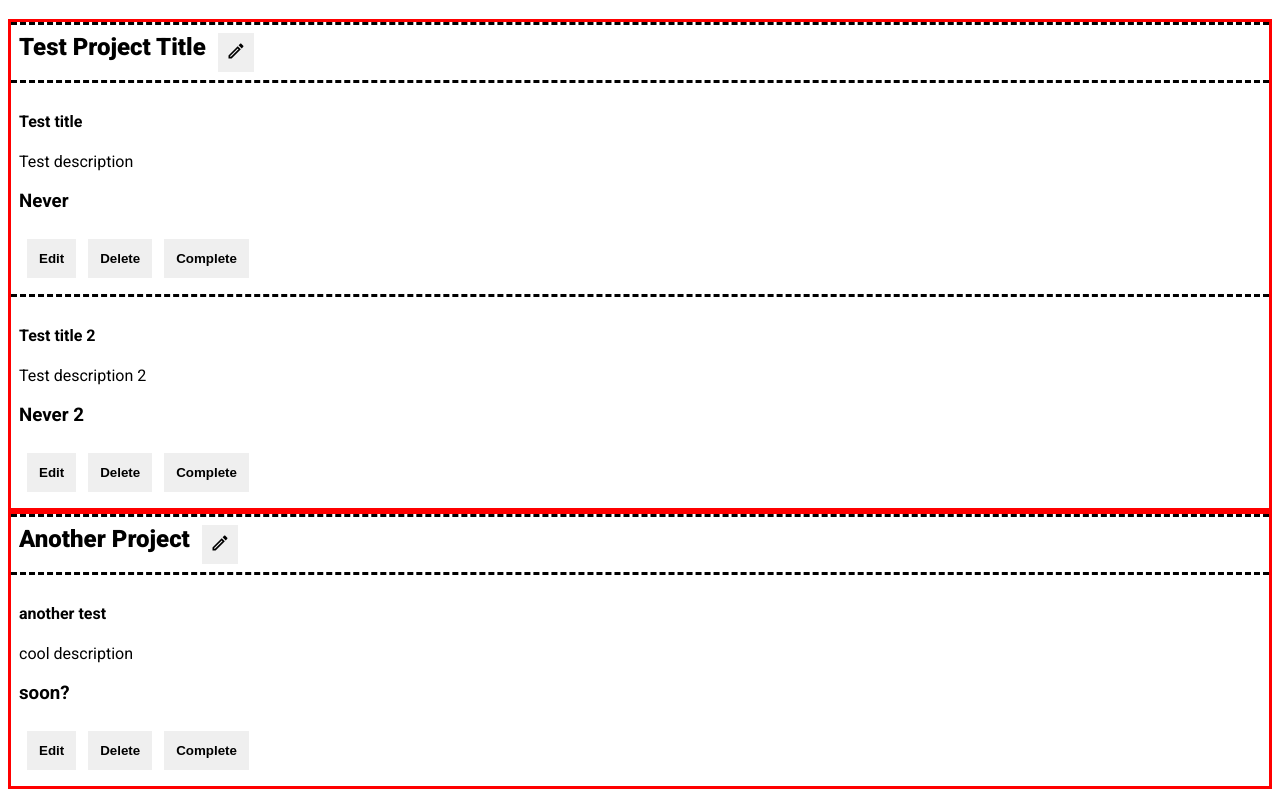
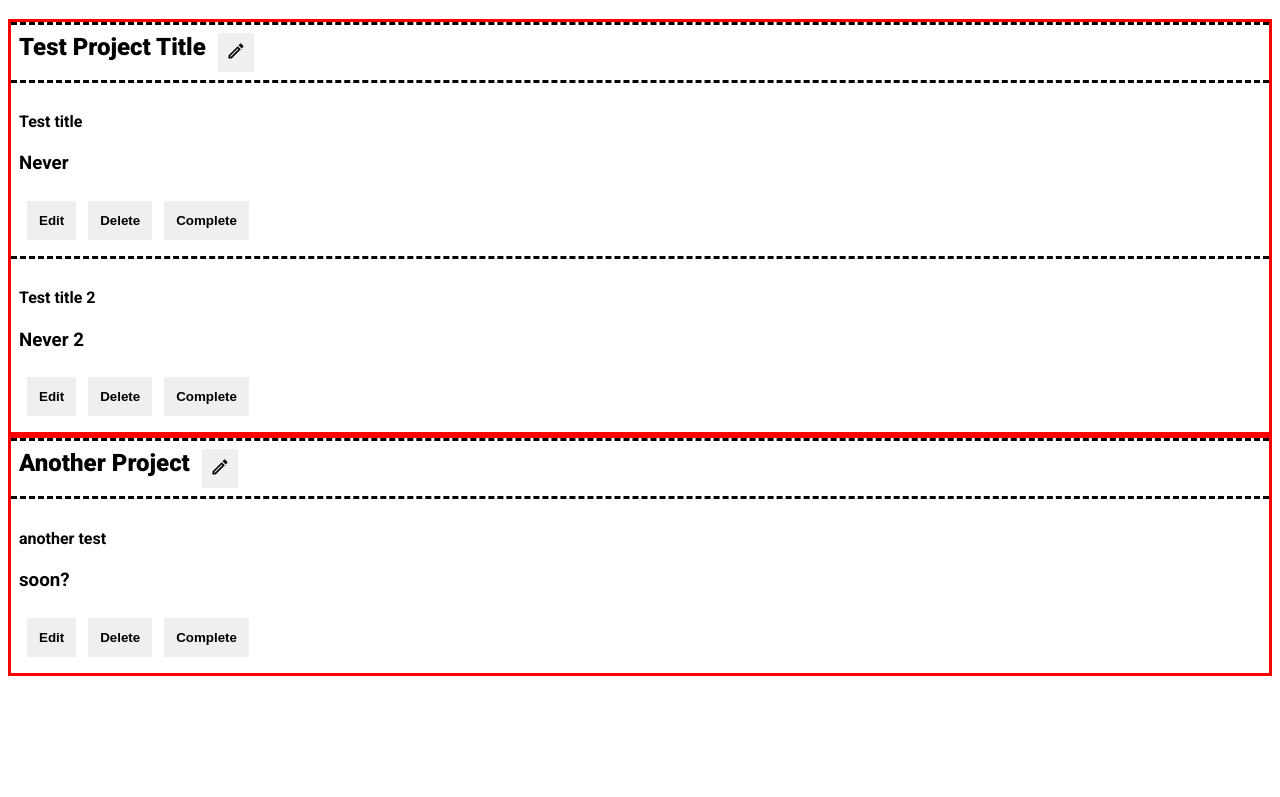
Before and after one commit to RakkoKey/to-do-list, a website built with webpack: page src/index.html in a window 1280 px wide. Both pictures are taken after a click on the button 235 px from the left and 122 px from the top of the page. Shown: the part 70-867 px from the top of the page. After the commit the page ends 800 px from the top, so only its background shows below. Built offline with nearby package versions, Linux system fonts and the light colour scheme.

Commit message:
removed descriptions for tasks

```diff
--- a/src/domControl.js
+++ b/src/domControl.js
@@ -29,7 +29,10 @@ const resetContent = function(index){
 
     }
 }
+const changeTitle = function(project, newtitle){
+    project.setTitle(newtitle);
 
+}
 
 
 const openModal = function () {
@@ -53,10 +56,7 @@ const editFunc = function(project, i){
             console.log(project.tasks[i]);
 
         }
-        if(data.get("description")){
-            project.tasksDom[i].childNodes[1].innerHTML = data.get("description");
-            project.tasks[i].setDescription(data.get("description"));
-        }
+
         closeModal();
         this.removeEventListener("submit", onClick);
 
@@ -94,11 +94,11 @@ const loadTasks = function(project, index, projectDiv){
 
             var newTaskElement = document.createElement('div');
             var newTaskTitle = document.createElement('h4');
-            var newTaskDescription = document.createElement('p');
+
             var newTaskDueDate = document.createElement('h3');
 
             newTaskTitle.innerHTML = project.tasks[i].getTitle();
-            newTaskDescription.innerHTML = project.tasks[i].getDescription();
+
             newTaskDueDate.innerHTML = project.tasks[i].getDueDate();
 
             //create buttons
@@ -140,7 +140,7 @@ const loadTasks = function(project, index, projectDiv){
 
 
 
-            newTaskElement.append(newTaskTitle, newTaskDescription, newTaskDueDate, buttonDiv);
+            newTaskElement.append(newTaskTitle, newTaskDueDate, buttonDiv);
             project.tasksDom.push(newTaskElement);
 
             projectDiv.appendChild(newTaskElement);
@@ -163,6 +163,9 @@ const createProjectDiv = function(project, projectNum){
     var editTitleButton = document.createElement('button');
     const icon = new Image();
     icon.src = pencil;
+    editTitleButton.addEventListener('click', function title(){
+        changeTitle();
+    })
 
 
     editTitleButton.appendChild(icon);
--- a/src/index.html
+++ b/src/index.html
@@ -19,8 +19,7 @@
         <form id="editForm">
             <label for="title">New Title: </label><br>
             <input type="text" id="title" name="title"><br>
-            <label for="description">New Description: </label><br>
-            <input type="text" id="description" name="description"><br><br>
+
 
             <input type="submit" value="Edit">
         </form>
```
